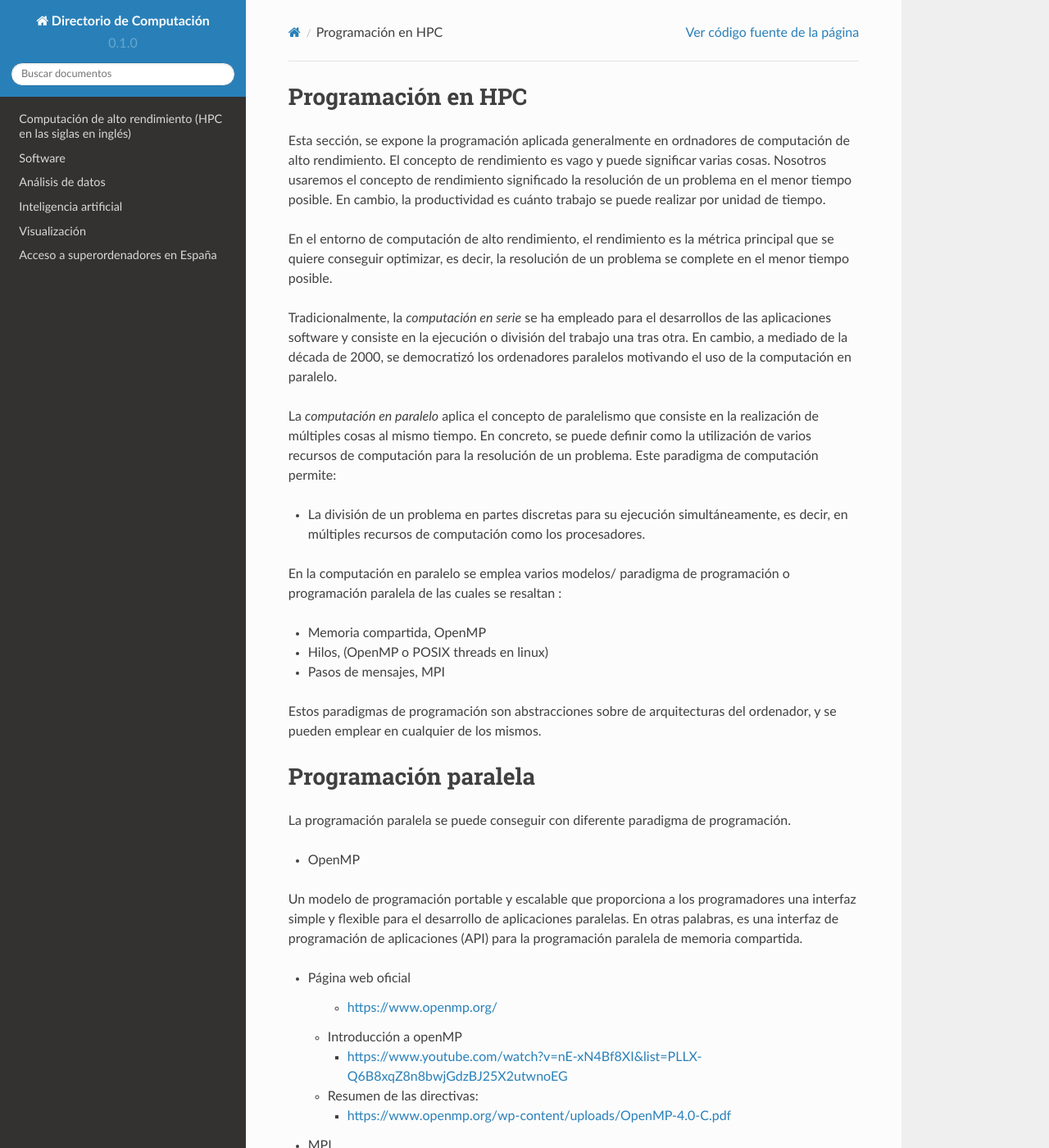
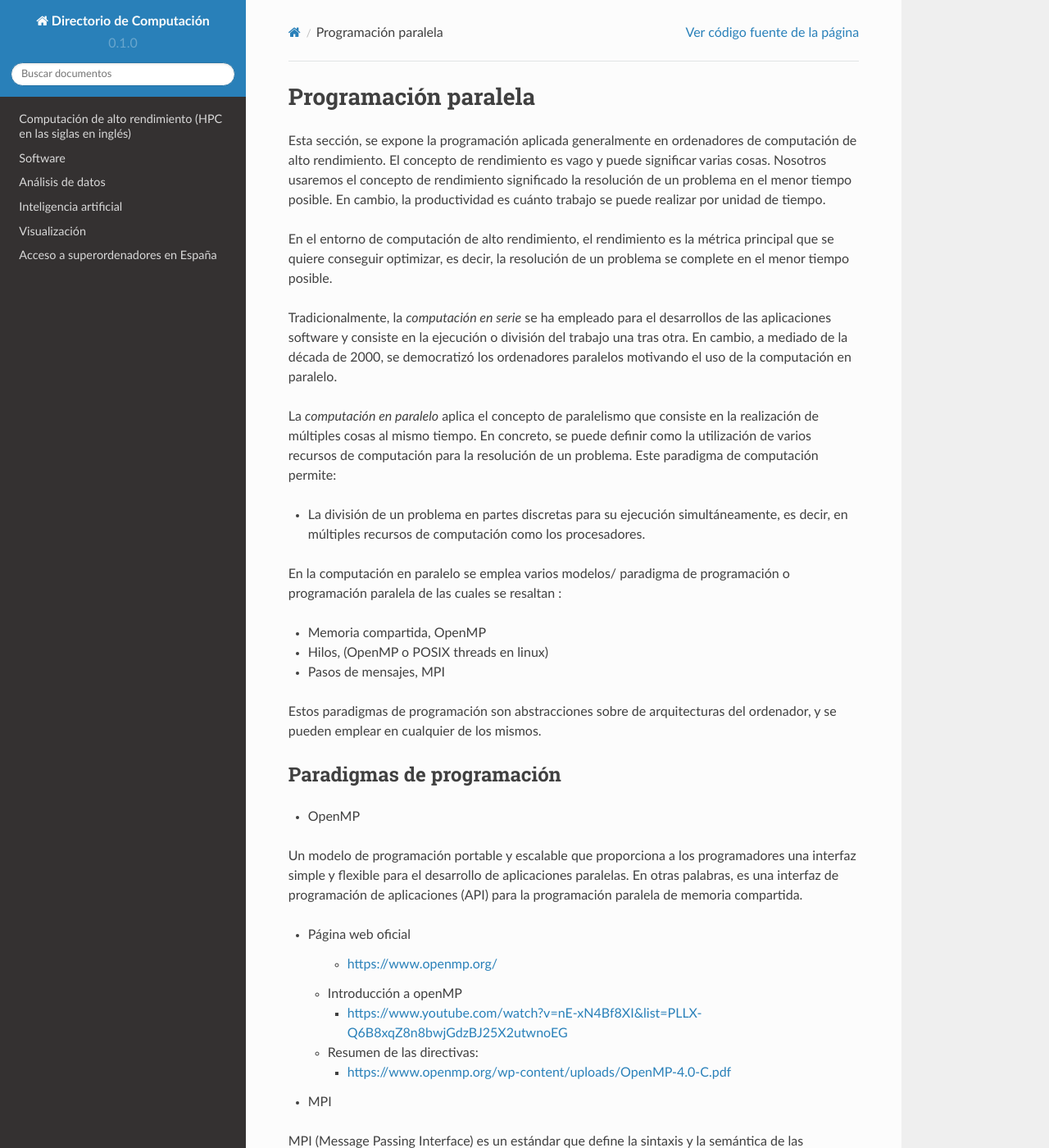
Before and after one commit to EuroCC-Spain/HPCKnowledgePool, a Sphinx documentation site: the page built from docs/source/programacion.rst, in a window 1280 px wide and 1400 px high. Shown: the whole window at 82% size. Built offline with Sphinx 7.4.7 and the Read the Docs theme 2.0.0, drawn with Linux system fonts in a browser that asks for light colours.

Commit message:
Update programacion.rst

```diff
--- a/docs/source/programacion.rst
+++ b/docs/source/programacion.rst
@@ -1,7 +1,7 @@
-Programación en HPC
--------------------
+Programación paralela
+---------------------
 
-Esta sección, se expone la programación aplicada generalmente en ordnadores de computación de alto rendimiento. El concepto de rendimiento es vago y puede significar varias cosas. Nosotros usaremos el concepto de rendimiento significado la resolución de un problema en el menor tiempo posible. En cambio, la productividad es cuánto trabajo se puede realizar por unidad de tiempo.
+Esta sección, se expone la programación aplicada generalmente en ordenadores de computación de alto rendimiento. El concepto de rendimiento es vago y puede significar varias cosas. Nosotros usaremos el concepto de rendimiento significado la resolución de un problema en el menor tiempo posible. En cambio, la productividad es cuánto trabajo se puede realizar por unidad de tiempo.
 
 En el entorno de computación de alto rendimiento, el rendimiento es la métrica principal que se quiere conseguir optimizar, es decir, la resolución de un problema se complete en el menor tiempo posible.
 
@@ -19,10 +19,8 @@ En la computación en paralelo se emplea varios modelos/ paradigma de programaci
 
 Estos paradigmas de programación son abstracciones sobre de arquitecturas del ordenador, y se pueden emplear en cualquier de los mismos.
 
-Programación paralela
----------------------
-
-La programación paralela se puede conseguir con diferente paradigma de programación.
+Paradigmas de programación
+^^^^^^^^^^^^^^^^^^^^^^^^^^
 
 * OpenMP
 
```
